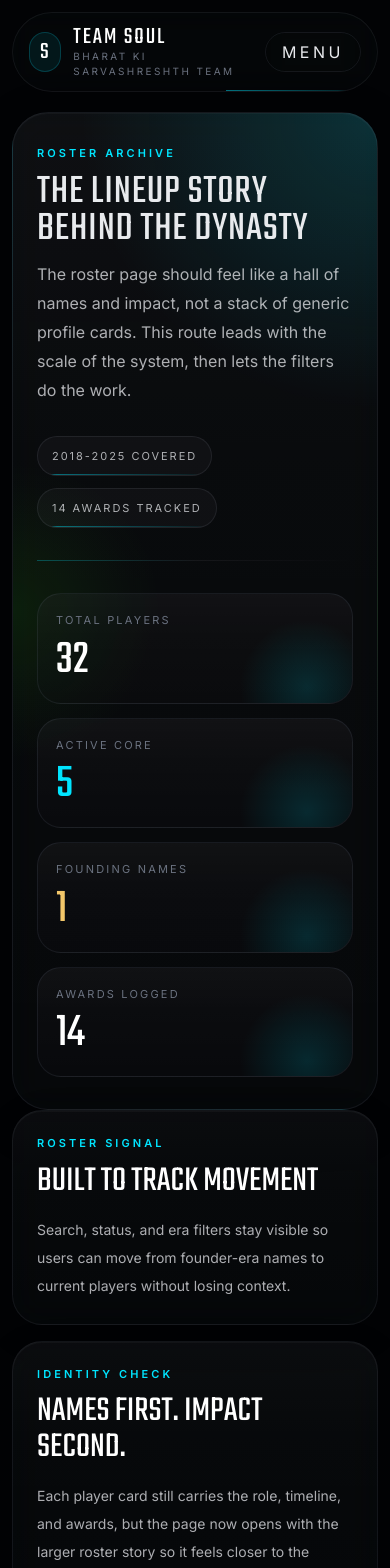
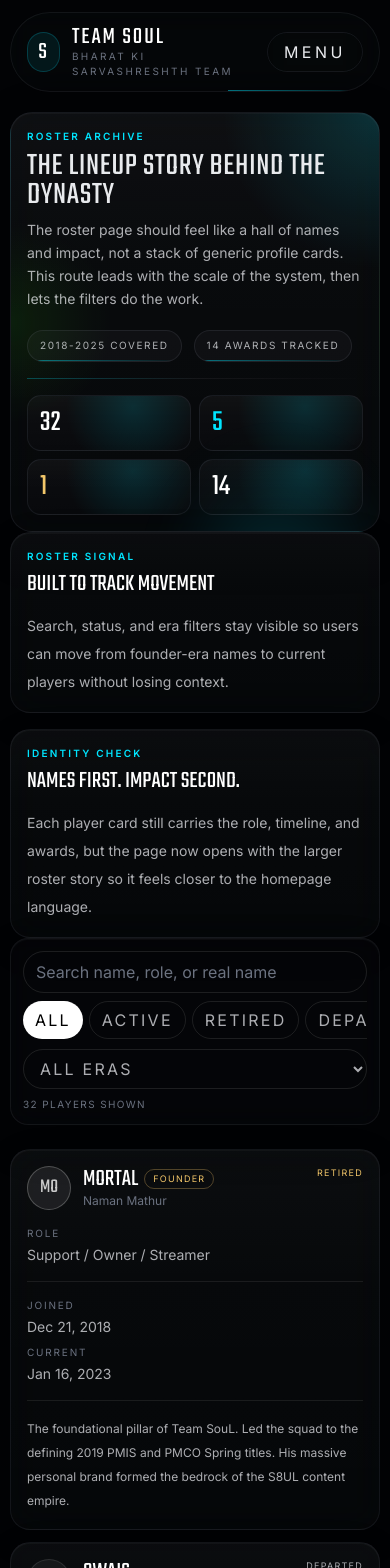
Before and after one commit to Saynam221b/teamsoul, a Next.js app: page /roster in a window 390 px wide. Shown: the top 1568 px of the page. Built offline with nearby package versions, Linux system fonts and the light colour scheme.

Commit message:
deploying feature 1

```diff
--- a/src/app/globals.css
+++ b/src/app/globals.css
@@ -257,18 +257,19 @@
 .hero-chip {
   display: inline-flex;
   align-items: center;
-  gap: 10px;
-  min-height: 40px;
-  padding: 0 14px;
+  gap: 8px;
+  min-height: 32px;
+  padding: 0 12px;
   border-radius: 999px;
   border: 1px solid rgba(107, 114, 128, 0.18);
   background: rgba(255, 255, 255, 0.03);
   color: var(--text-secondary);
-  font-size: 11px;
-  letter-spacing: 0.18em;
+  font-size: 10px;
+  letter-spacing: 0.16em;
   text-transform: uppercase;
   position: relative;
   overflow: hidden;
+  white-space: nowrap;
 }
 
 .hero-chip::after {
@@ -285,19 +286,19 @@
 
 .hero-stat-grid {
   display: grid;
-  gap: 14px;
-  grid-template-columns: repeat(1, minmax(0, 1fr));
+  gap: 10px;
+  grid-template-columns: repeat(2, minmax(0, 1fr));
 }
 
 .hero-stat-card {
   position: relative;
   overflow: hidden;
   border: 1px solid rgba(107, 114, 128, 0.16);
-  border-radius: 24px;
+  border-radius: 18px;
   background:
     linear-gradient(180deg, rgba(255, 255, 255, 0.032), rgba(255, 255, 255, 0.012) 40%, transparent 100%),
     rgba(17, 20, 24, 0.24);
-  padding: 18px;
+  padding: 14px;
 }
 
 .hero-stat-card::after {
@@ -349,6 +350,22 @@
     0 18px 48px rgba(0, 0, 0, 0.12);
 }
 
+.filter-scroll {
+  display: flex;
+  flex-wrap: nowrap;
+  gap: 6px;
+  overflow-x: auto;
+  -webkit-overflow-scrolling: touch;
+  scrollbar-width: none;
+  -ms-overflow-style: none;
+  padding-bottom: 2px;
+  max-width: 100%;
+}
+
+.filter-scroll::-webkit-scrollbar {
+  display: none;
+}
+
 .button-primary,
 .button-secondary {
   display: inline-flex;
@@ -389,7 +406,21 @@
 
 @media (min-width: 768px) {
   .hero-stat-grid {
+    gap: 14px;
     grid-template-columns: repeat(2, minmax(0, 1fr));
+  }
+
+  .hero-stat-card {
+    border-radius: 24px;
+    padding: 18px;
+  }
+
+  .hero-chip {
+    min-height: 40px;
+    padding: 0 14px;
+    font-size: 11px;
+    gap: 10px;
+    letter-spacing: 0.18em;
   }
 
   .route-loading-grid {
@@ -1043,19 +1074,53 @@
 
 @media (max-width: 768px) {
   .page-wrap {
-    width: min(100% - 24px, 1200px);
+    width: min(100% - 20px, 1200px);
   }
 
   .archive-section {
-    padding: 72px 0 0;
+    padding: 48px 0 0;
   }
 
   .stat-marquee {
     grid-template-columns: repeat(2, minmax(0, 1fr));
+    gap: 12px;
+    padding-top: 16px;
+  }
+
+  .stat-marquee > div {
+    padding-left: 12px;
   }
 
   .hero-stage {
     padding-inline: 0;
+  }
+
+  .section-title {
+    font-size: clamp(2rem, 6vw, 3.2rem);
+  }
+
+  .section-copy {
+    font-size: 0.875rem;
+    line-height: 1.65;
+    margin-top: 8px;
+  }
+
+  .inner-hero {
+    border-radius: 22px;
+    padding: 16px !important;
+  }
+
+  .utility-panel {
+    border-radius: 18px !important;
+    padding: 12px !important;
+  }
+
+  .archive-panel {
+    border-radius: 20px;
+  }
+
+  .section-divider {
+    margin-top: 16px !important;
   }
 
   .results-grid > *,
@@ -1065,6 +1130,11 @@
     grid-column: span 12;
   }
 
+  .results-grid,
+  .bento-grid {
+    gap: 12px;
+  }
+
   .nav-link-active::after {
     display: none;
   }
@@ -1072,27 +1142,49 @@
 
 @media (max-width: 640px) {
   .hero-title {
-    font-size: clamp(3.4rem, 19vw, 4.6rem);
+    font-size: clamp(2.8rem, 14vw, 3.8rem);
     line-height: 0.9;
   }
 
   .hero-tagline {
-    font-size: 1.35rem;
+    font-size: 1.15rem;
     line-height: 1.05;
   }
 
   .hero-copy {
-    line-height: 1.72;
+    font-size: 0.875rem;
+    line-height: 1.65;
+  }
+
+  .section-kicker {
+    font-size: 10px;
+    margin-bottom: 8px;
+    letter-spacing: 0.22em;
+  }
+
+  .section-label {
+    font-size: 10px;
+    margin-bottom: 4px;
   }
 
   .stat-marquee {
-    gap: 16px;
-    padding-top: 18px;
+    gap: 10px;
+    padding-top: 14px;
   }
 
   .stat-marquee > div {
     padding-left: 0;
     border-left: none;
+  }
+
+  .hero-stat-grid {
+    gap: 8px;
+    margin-top: 16px !important;
+  }
+
+  .hero-stat-card {
+    border-radius: 14px;
+    padding: 12px;
   }
 }
 
--- a/src/app/roster/page.tsx
+++ b/src/app/roster/page.tsx
@@ -34,8 +34,8 @@
       <main id="main-content" className="flex-1 pt-28 md:pt-32">
         <section className="archive-section !pt-0">
           <div className="page-wrap">
-            <div className="inner-hero rounded-[36px] px-6 py-8 md:px-10 md:py-10">
-              <div className="flex flex-col gap-8 xl:flex-row xl:items-end xl:justify-between">
+            <div className="inner-hero rounded-[28px] px-4 py-6 md:rounded-[36px] md:px-10 md:py-10">
+              <div className="flex flex-col gap-5 md:gap-8 xl:flex-row xl:items-end xl:justify-between">
                 <div className="max-w-3xl">
                   <p className="section-kicker">Roster archive</p>
                   <h1 className="section-title">The lineup story behind the dynasty</h1>
@@ -51,30 +51,26 @@
                 </div>
               </div>
 
-              <div className="section-divider mt-8" />
+              <div className="section-divider mt-5 md:mt-8" />
 
-              <div className="hero-stat-grid mt-8">
+              <div className="hero-stat-grid mt-5 md:mt-8">
                 <article className="hero-stat-card">
-                  <p className="section-label">Total players</p>
-                  <p className="font-display text-5xl uppercase leading-none text-white md:text-6xl">
+                  <p className="font-display text-3xl uppercase leading-none text-white md:text-6xl">
                     {totalPlayers}
                   </p>
                 </article>
                 <article className="hero-stat-card">
-                  <p className="section-label">Active core</p>
-                  <p className="font-display text-5xl uppercase leading-none text-accent md:text-6xl">
+                  <p className="font-display text-3xl uppercase leading-none text-accent md:text-6xl">
                     {activePlayers}
                   </p>
                 </article>
                 <article className="hero-stat-card">
-                  <p className="section-label">Founding names</p>
-                  <p className="font-display text-5xl uppercase leading-none text-[#f3c76a] md:text-6xl">
+                  <p className="font-display text-3xl uppercase leading-none text-[#f3c76a] md:text-6xl">
                     {founders}
                   </p>
                 </article>
                 <article className="hero-stat-card">
-                  <p className="section-label">Awards logged</p>
-                  <p className="font-display text-5xl uppercase leading-none text-white md:text-6xl">
+                  <p className="font-display text-3xl uppercase leading-none text-white md:text-6xl">
                     {awardsTracked}
                   </p>
                 </article>
@@ -86,9 +82,9 @@
         <section className="archive-section !pt-0">
           <div className="page-wrap">
             <div className="grid gap-4 lg:grid-cols-[0.95fr_1.05fr]">
-              <div className="archive-panel rounded-[28px] p-6 md:p-7">
+              <div className="archive-panel rounded-[20px] p-4 md:rounded-[28px] md:p-7">
                 <p className="section-kicker">Roster signal</p>
-                <h2 className="font-display text-4xl uppercase leading-none text-white md:text-5xl">
+                <h2 className="font-display text-2xl uppercase leading-none text-white md:text-5xl">
                   Built to track movement
                 </h2>
                 <p className="mt-4 text-sm leading-7 text-text-secondary">
@@ -97,9 +93,9 @@
                 </p>
               </div>
 
-              <div className="archive-panel rounded-[28px] p-6 md:p-7">
+              <div className="archive-panel rounded-[20px] p-4 md:rounded-[28px] md:p-7">
                 <p className="section-kicker">Identity check</p>
-                <p className="font-display text-4xl uppercase leading-none text-white md:text-5xl">
+                <p className="font-display text-2xl uppercase leading-none text-white md:text-5xl">
                   Names first. Impact second.
                 </p>
                 <p className="mt-4 text-sm leading-7 text-text-secondary">
--- a/src/components/hero/HeroSection.tsx
+++ b/src/components/hero/HeroSection.tsx
@@ -124,10 +124,10 @@
               <div className="stat-marquee">
                 {marqueeStats.map((item) => (
                   <div key={item.label}>
-                    <p className="font-display text-4xl uppercase leading-none tracking-[0.06em] text-white md:text-5xl">
+                    <p className="font-display text-2xl uppercase leading-none tracking-[0.06em] text-white md:text-5xl">
                       {item.value}
                     </p>
-                    <p className="mt-2 text-[11px] uppercase tracking-[0.22em] text-text-muted">
+                    <p className="mt-1 text-[9px] uppercase tracking-[0.18em] text-text-muted md:mt-2 md:text-[11px] md:tracking-[0.22em]">
                       {item.label}
                     </p>
                   </div>
--- a/src/components/layout/Navbar.tsx
+++ b/src/components/layout/Navbar.tsx
@@ -15,22 +15,39 @@
 export default function Navbar() {
   const pathname = usePathname();
   const [scrolled, setScrolled] = useState(false);
+  const [hidden, setHidden] = useState(false);
+  const [lastScrollY, setLastScrollY] = useState(0);
   const [menuOpen, setMenuOpen] = useState(false);
 
   useEffect(() => {
-    const onScroll = () => setScrolled(window.scrollY > 28);
-    onScroll();
-    window.addEventListener("scroll", onScroll, { passive: true });
-    return () => window.removeEventListener("scroll", onScroll);
-  }, []);
+    const handleScroll = () => {
+      const currentScrollY = window.scrollY;
+      setScrolled(currentScrollY > 28);
+
+      // Hide if scrolling down past 100px, show if scrolling up
+      if (currentScrollY > lastScrollY && currentScrollY > 100 && !menuOpen) {
+        setHidden(true);
+      } else if (currentScrollY < lastScrollY || currentScrollY <= 100) {
+        setHidden(false);
+      }
+
+      setLastScrollY(currentScrollY);
+    };
+
+    window.addEventListener("scroll", handleScroll, { passive: true });
+    return () => window.removeEventListener("scroll", handleScroll);
+  }, [lastScrollY, menuOpen]);
 
   return (
-    <header className="fixed inset-x-0 top-0 z-50 pt-3 md:pt-4">
+    <header className={`fixed inset-x-0 top-0 z-50 pt-3 md:pt-4 transition-all duration-300 ${hidden ? "pointer-events-none" : ""}`}>
       <motion.div
         initial={false}
-        animate={{ opacity: 1, y: 0 }}
-        transition={{ duration: 0.45, ease: "easeOut" }}
-        className={`page-wrap nav-shell flex items-center justify-between px-4 py-3 md:px-6 ${
+        animate={{
+          opacity: hidden ? 0 : 1,
+          y: hidden ? "-140%" : 0
+        }}
+        transition={{ duration: 0.35, ease: [0.22, 1, 0.36, 1] }}
+        className={`page-wrap nav-shell flex items-center justify-between px-4 py-3 md:px-6 pointer-events-auto ${
           scrolled
             ? "nav-shell-scrolled"
             : "nav-shell-rest"
--- a/src/components/roster/PlayerCard.tsx
+++ b/src/components/roster/PlayerCard.tsx
@@ -24,12 +24,12 @@
       delay={Math.min(index * 0.04, 0.24)}
       distance={20}
       margin="-30px"
-      className="archive-panel group rounded-[28px] p-5"
+      className="archive-panel group rounded-[20px] p-4 md:rounded-[28px] md:p-5"
     >
-      <div className="mb-5 flex items-start justify-between gap-3">
-        <div className="flex items-center gap-4">
+      <div className="mb-4 flex items-start justify-between gap-2 md:mb-5 md:gap-3">
+        <div className="flex items-center gap-3 md:gap-4">
           <div
-            className={`avatar-grayscale flex h-16 w-16 items-center justify-center rounded-full border font-display text-3xl uppercase ${
+            className={`avatar-grayscale flex h-11 w-11 items-center justify-center rounded-full border font-display text-xl uppercase md:h-16 md:w-16 md:text-3xl ${
               player.isFounder
                 ? "border-[#f3c76a]/30 bg-[#f3c76a]/10 text-[#f3c76a]"
                 : "border-white/10 bg-white/5 text-white"
@@ -39,29 +39,29 @@
           </div>
 
           <div>
-            <div className="flex flex-wrap items-center gap-2">
-              <h3 className="font-display text-4xl uppercase leading-none text-white">
+            <div className="flex flex-wrap items-center gap-1.5 md:gap-2">
+              <h3 className="font-display text-2xl uppercase leading-none text-white md:text-4xl">
                 {player.displayName}
               </h3>
               {player.isFounder && (
-                <span className="rounded-full border border-[#f3c76a]/30 px-2 py-1 text-[10px] uppercase tracking-[0.16em] text-[#f3c76a]">
+                <span className="rounded-full border border-[#f3c76a]/30 px-2 py-0.5 text-[9px] uppercase tracking-[0.14em] text-[#f3c76a] md:py-1 md:text-[10px] md:tracking-[0.16em]">
                   Founder
                 </span>
               )}
             </div>
-            <p className="mt-1 text-sm text-text-muted">{player.realName}</p>
+            <p className="mt-0.5 text-xs text-text-muted md:mt-1 md:text-sm">{player.realName}</p>
           </div>
         </div>
 
-        <span className={`text-[10px] uppercase tracking-[0.18em] ${STATUS_STYLES[player.currentStatus]}`}>
+        <span className={`text-[9px] uppercase tracking-[0.14em] md:text-[10px] md:tracking-[0.18em] ${STATUS_STYLES[player.currentStatus]}`}>
           {player.currentStatus}
         </span>
       </div>
 
-      <p className="text-[11px] uppercase tracking-[0.22em] text-text-muted">Role</p>
-      <p className="mt-2 text-base text-text-secondary">{player.role}</p>
+      <p className="text-[10px] uppercase tracking-[0.18em] text-text-muted md:text-[11px] md:tracking-[0.22em]">Role</p>
+      <p className="mt-1 text-sm text-text-secondary md:mt-2 md:text-base">{player.role}</p>
 
-      <div className="mt-5 grid gap-3 border-t border-white/8 pt-5 sm:grid-cols-2">
+      <div className="mt-4 grid gap-2 border-t border-white/8 pt-4 sm:grid-cols-2 md:mt-5 md:gap-3 md:pt-5">
         <div>
           <p className="text-[10px] uppercase tracking-[0.18em] text-text-muted">Joined</p>
           <p className="mt-1 text-sm text-text-secondary">{formatDate(latestStint.joinDate)}</p>
@@ -75,13 +75,13 @@
       </div>
 
       {player.awards.length > 0 && (
-        <div className="mt-5 border-t border-white/8 pt-5">
+        <div className="mt-4 border-t border-white/8 pt-4 md:mt-5 md:pt-5">
           <p className="text-[10px] uppercase tracking-[0.18em] text-text-muted">Awards</p>
-          <div className="mt-3 flex flex-wrap gap-2">
+          <div className="mt-2 flex flex-wrap gap-1.5 md:mt-3 md:gap-2">
             {player.awards.slice(0, 3).map((award, awardIndex) => (
               <span
                 key={`${player.id}-${awardIndex}`}
-                className="rounded-full border border-white/10 px-3 py-1.5 text-xs uppercase tracking-[0.12em] text-text-secondary"
+                className="rounded-full border border-white/10 px-2.5 py-1 text-[10px] uppercase tracking-[0.1em] text-text-secondary md:px-3 md:py-1.5 md:text-xs md:tracking-[0.12em]"
               >
                 {award.name}
               </span>
@@ -90,7 +90,7 @@
         </div>
       )}
 
-      <p className="mt-5 border-t border-white/8 pt-5 text-sm leading-7 text-text-secondary">
+      <p className="mt-4 border-t border-white/8 pt-4 text-xs leading-6 text-text-secondary md:mt-5 md:pt-5 md:text-sm md:leading-7">
         {player.impact}
       </p>
     </RevealOnScroll>
--- a/src/components/roster/PlayerGrid.tsx
+++ b/src/components/roster/PlayerGrid.tsx
@@ -42,25 +42,25 @@
 
   return (
     <div>
-      <div className="utility-panel sticky top-24 z-20 mb-8 rounded-[28px] p-4">
-        <div className="flex flex-col gap-3 xl:flex-row xl:items-center">
-          <div className="relative xl:min-w-[320px] xl:flex-1">
+      <div className="utility-panel sticky top-4 z-40 mb-6 rounded-[28px] p-3 md:top-6 md:p-4">
+        <div className="flex flex-col gap-2 md:gap-3 xl:flex-row xl:items-center">
+          <div className="relative xl:min-w-[280px] xl:flex-1">
             <input
               type="text"
               value={searchQuery}
               onChange={(e) => setSearchQuery(e.target.value)}
-              placeholder="Search by name, role, or real name"
-              className="w-full rounded-full border border-white/10 bg-transparent px-4 py-3 text-sm text-white outline-none placeholder:text-text-muted"
+              placeholder="Search name, role, or real name"
+              className="w-full rounded-full border border-white/10 bg-transparent px-3 py-2 text-xs text-white outline-none placeholder:text-text-muted md:px-4 md:py-3 md:text-sm"
               id="player-search"
             />
           </div>
 
-          <div className="flex flex-wrap gap-2">
+          <div className="filter-scroll">
             {(["all", "active", "retired", "departed"] as FilterStatus[]).map((status) => (
               <button
                 key={status}
                 onClick={() => setStatusFilter(status)}
-                className={`rounded-full px-4 py-2 text-[10px] uppercase tracking-[0.18em] transition-colors ${
+                className={`shrink-0 rounded-full px-3 py-1.5 text-[10px] uppercase tracking-[0.14em] transition-colors md:px-4 md:py-2 md:tracking-[0.18em] ${
                   statusFilter === status
                     ? "bg-white text-black"
                     : "border border-white/10 text-text-secondary hover:text-white"
@@ -74,7 +74,7 @@
           <select
             value={eraFilter}
             onChange={(e) => setEraFilter(e.target.value)}
-            className="rounded-full border border-white/10 bg-transparent px-4 py-3 text-[10px] uppercase tracking-[0.18em] text-text-secondary outline-none"
+            className="shrink-0 rounded-full border border-white/10 bg-transparent px-3 py-2 text-[10px] uppercase tracking-[0.14em] text-text-secondary outline-none md:px-4 md:py-3 md:tracking-[0.18em]"
           >
             <option value="all">All Eras</option>
             {eras.map((era) => (
@@ -85,7 +85,7 @@
           </select>
         </div>
 
-        <div className="mt-4 flex flex-wrap items-center gap-3 text-xs uppercase tracking-[0.18em] text-text-muted">
+        <div className="mt-2 flex flex-wrap items-center gap-2 text-[10px] uppercase tracking-[0.14em] text-text-muted md:mt-4 md:gap-3 md:text-xs md:tracking-[0.18em]">
           <span>{filteredPlayers.length} players shown</span>
           {(statusFilter !== "all" || eraFilter !== "all" || searchQuery.trim()) && (
             <button
@@ -94,7 +94,7 @@
                 setEraFilter("all");
                 setSearchQuery("");
               }}
-              className="rounded-full border border-white/10 px-3 py-2 text-text-secondary hover:text-white"
+              className="rounded-full border border-white/10 px-2.5 py-1.5 text-text-secondary hover:text-white"
             >
               Clear filters
             </button>
```
Also changed, not shown: src/app/page.tsx (+4 -4 lines), src/app/tournaments/page.tsx (+12 -16 lines), src/components/layout/Footer.tsx (+19 -3 lines), src/components/tournaments/TournamentCard.tsx (+11 -11 lines), src/components/tournaments/TournamentDash.tsx (+12 -12 lines).
